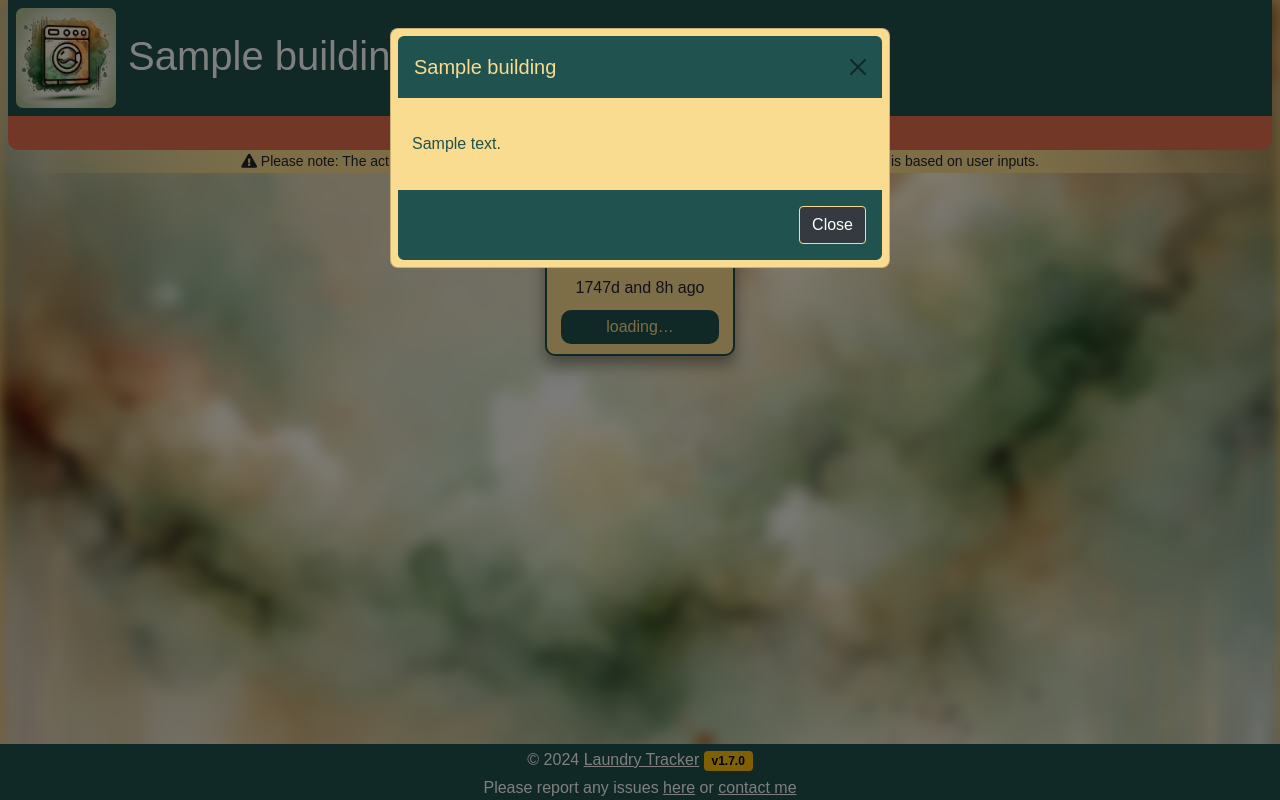
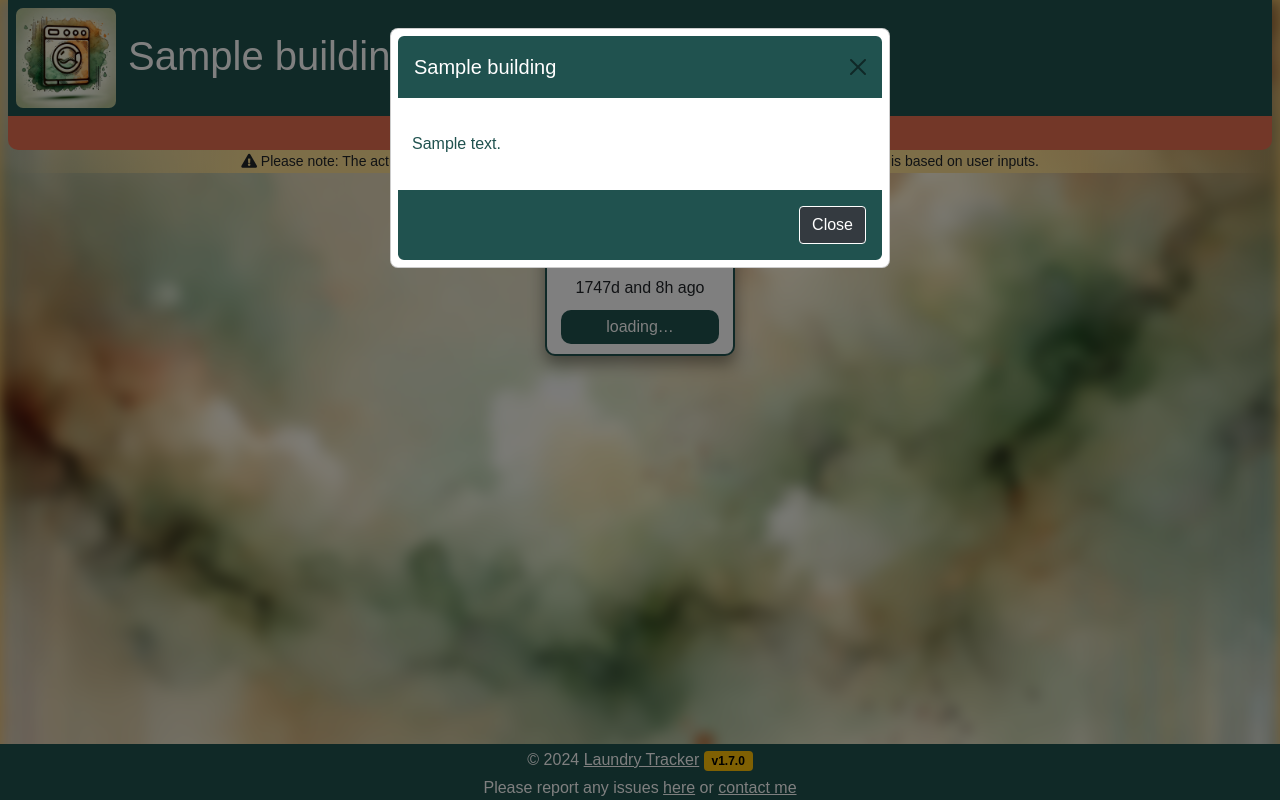
Before and after one commit to Friedjof/LaundryTracker, a Django app: page /00000000-0000-0000-0000-000000000001/ in a window 1280 px wide, after a click on "Building Description". Run offline with Django 5.2, Linux system fonts and the light colour scheme; tables that the repository leaves empty hold one stand-in row (values such as "Sample post").

Commit message:
fix: css (bg color to white)

```diff
--- a/static/css/modal.css
+++ b/static/css/modal.css
@@ -1,5 +1,5 @@
 .custom-modal {
-    background: #FADC90; /* Heller Hintergrund */
+    background: white; /* Heller Hintergrund */
     color: #20524F; /* Dunkler Text */
     border-radius: 8px; /* Optionale Abrundung für ein weicheres Erscheinungsbild */
     padding: 5px; /* Optionale Innenabstände für bessere Lesbarkeit */
@@ -12,20 +12,20 @@
 
 .custom-modal-header {
     background: #20524F; /* Petrol für den Header */
-    color: #FADC90; /* Heller Text */
-    border: 2px solid #FADC90; /* Farbe des Headers */
+    color: white; /* Heller Text */
+    border: 2px solid white; /* Farbe des Headers */
     border-radius: 8px 8px 0 0; /* Abrundung nur oben */
 }
 
 .custom-modal-body {
-    background: #FADC90; /* Heller Hintergrund */
+    background: white; /* Heller Hintergrund */
     color: #20524F; /* Dunkler Text */
 }
 
 .custom-modal-footer {
     background: #20524F; /* Petrol für den Footer */
-    color: #FADC90; /* Heller Text */
-    border: 2px solid #FADC90; /* Farbe des Footers */
+    color: white; /* Heller Text */
+    border: 2px solid white; /* Farbe des Footers */
     border-radius: 0 0 8px 8px; /* Abrundung nur unten */
 }
 
@@ -42,7 +42,7 @@
 
 .modal-donation-note {
     background: #E76F51; /* Reddish für Notizen */
-    color: #FADC90; /* Heller Text */
+    color: white; /* Heller Text */
     width: 100%;
     text-align: center;
     border-radius: 8px; /* Abrundung für ein weicheres Erscheinungsbild */
@@ -50,101 +50,101 @@
 
 span.machine-modal-note {
     background: #E76F51; /* Reddish für Notizen */
-    color: #FADC90; /* Heller Text */
+    color: white; /* Heller Text */
 }
 
 input.modal-duration, input.modal-note {
-    background: #FADC90; /* Heller Hintergrund */
+    background: white; /* Heller Hintergrund */
     color: #20524F; /* Dunkler Text */
     border: 2px solid #20524F;
 }
 
 input.modal-duration:focus,
 input.modal-note:focus {
-    background: #FADC90; /* Beibehalten des hellen Hintergrunds bei Fokussierung */
+    background: white; /* Beibehalten des hellen Hintergrunds bei Fokussierung */
     color: #20524F; /* Textfarbe bleibt gleich */
     border: 2px solid #20524F;
 }
 
 input.modal-duration:active,
 input.modal-note:active {
-    background: #FADC90; /* Beibehalten des hellen Hintergrunds bei Aktivierung */
+    background: white; /* Beibehalten des hellen Hintergrunds bei Aktivierung */
     color: #20524F;
     border: 2px solid #20524F;
 }
 
 input.modal-duration:hover,
 input.modal-note:hover {
-    background: #FADC90; /* Beibehalten des hellen Hintergrunds beim Hover */
+    background: white; /* Beibehalten des hellen Hintergrunds beim Hover */
     color: #20524F;
     border: 2px solid #20524F;
 }
 
 input.modal-duration:disabled,
 input.modal-note:disabled {
-    background: #F4A261; /* Heller Hintergrund bei Deaktivierung */
+    background: #E76F51; /* Heller Hintergrund bei Deaktivierung */
     color: #20524F;
 }
 
 button.modal-defect-btn {
     background: #E76F51; /* Reddish für Defekte */
     color: white;
-    border: 1px solid #FADC90;
+    border: 1px solid white;
 }
 
 button.modal-defect-btn:hover {
     background: #20524F; /* Hover-Effekt in Petrol */
-    color: #FADC90;
+    color: white;
 }
 
 button.modal-repair-btn {
     background: #36BA98; /* Blau für Reparaturen */
     color: white;
-    border: 1px solid #FADC90;
+    border: 1px solid white;
 }
 
 button.modal-repair-btn:hover {
     background: #20524F; /* Hover-Effekt in Petrol */
-    color: #FADC90;
+    color: white;
 }
 
 button.modal-blinking-btn {
     background: #6C757D; /* Neutralgrau für den Blinkstatus */
     color: white;
-    border: 1px solid #FADC90;
+    border: 1px solid white;
 }
 
 button.modal-blinking-btn:hover {
     background: #20524F; /* Hover-Effekt in Petrol */
-    color: #FADC90;
+    color: white;
 }
 
 button.modal-start-btn {
     background: #36BA98; /* Grün für den Start */
     color: white;
-    border: 1px solid #FADC90;
+    border: 1px solid white;
 }
 
 button.modal-start-btn:hover {
     background: #20524F; /* Hover-Effekt in Petrol */
-    color: #FADC90;
+    color: white;
 }
 
 button.modal-close-btn {
     background: #343A40; /* Dunkelgrau für die Schließen-Taste */
     color: white;
-    border: 1px solid #FADC90;
+    border: 1px solid white;
 }
 
 button.modal-close-btn:hover {
     background: #20524F; /* Hover-Effekt in Petrol */
-    color: #FADC90;
+    color: white;
 }
 
 button.modal-select-btn {
     background: #E76F51; /* Petrol für die Auswahl */
-    color: #FADC90;
-    border: 1px solid #FADC90;
+    color: white;
+    border: 1px solid white;
 }
 
 button.modal-select-btn:hover {
--- a/static/css/timer.css
+++ b/static/css/timer.css
@@ -34,7 +34,7 @@ body::before {
 
 .machine-card {
     position: relative;
-    background-color: #fadc90;
+    background-color: white;
     border: 2px solid #20524F;
     border-radius: 10px;
     padding: 5px;
@@ -73,7 +73,7 @@ body::before {
 
 .machine-btn {
     background-color: #20524F;
-    color: #FADC90;
+    color: white;
     width: 90%;
     border: none;
     border-radius: 10px;
@@ -111,12 +111,12 @@ body::before {
 /* CSS classes for different machine statuses */
 span.Available, button.Available {
     background-color: #36BA98; /* Green */
-    color: white;
+    color: #20524F;
 }
 
 span.Finished {
     background-color: #36BA98; /* Ein aufforderndes Orange-Rot, das zum Handeln anregt */
-    color: #20524F;
+    color: white;
 }
 
 button.Finished:hover {
```
